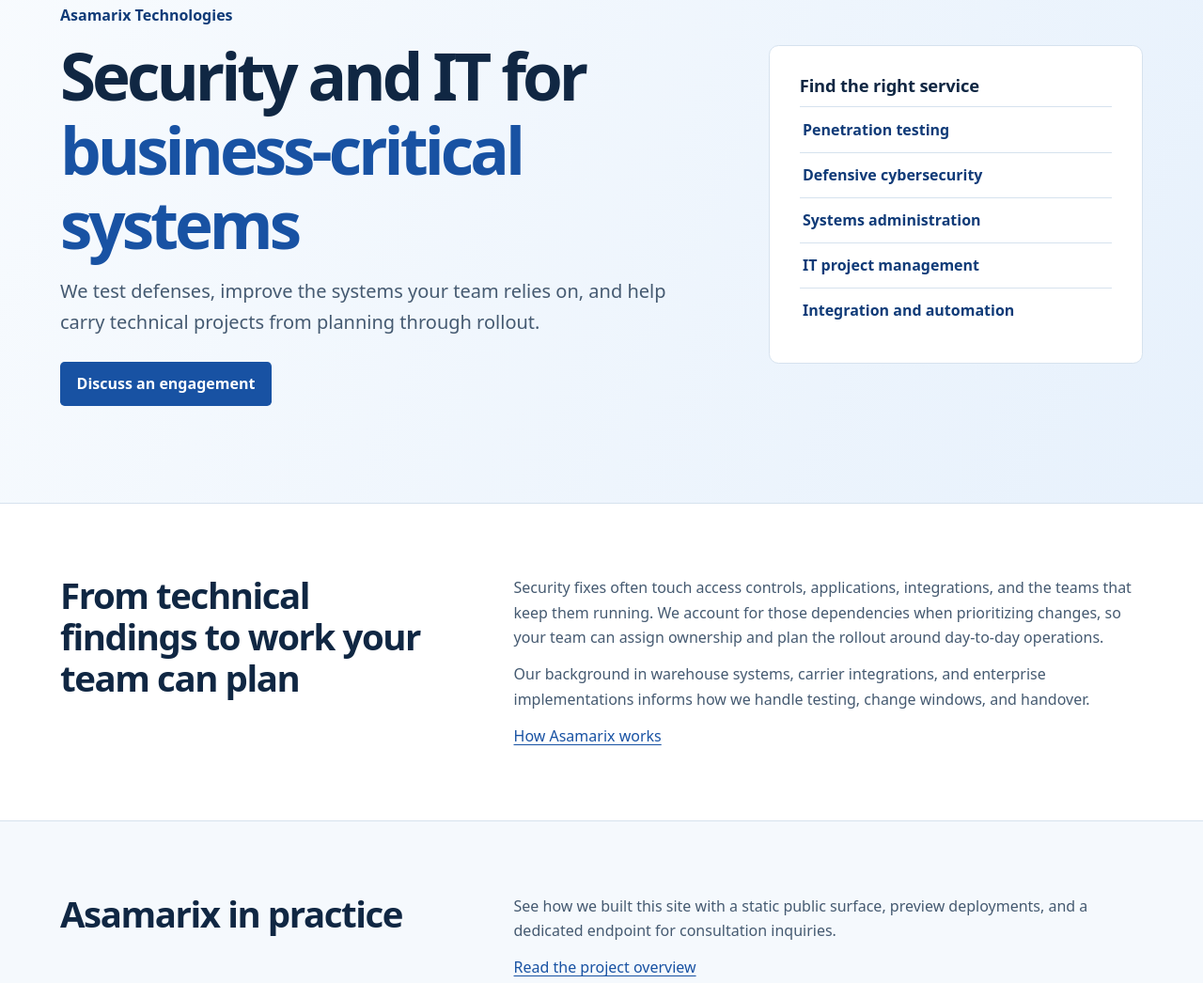
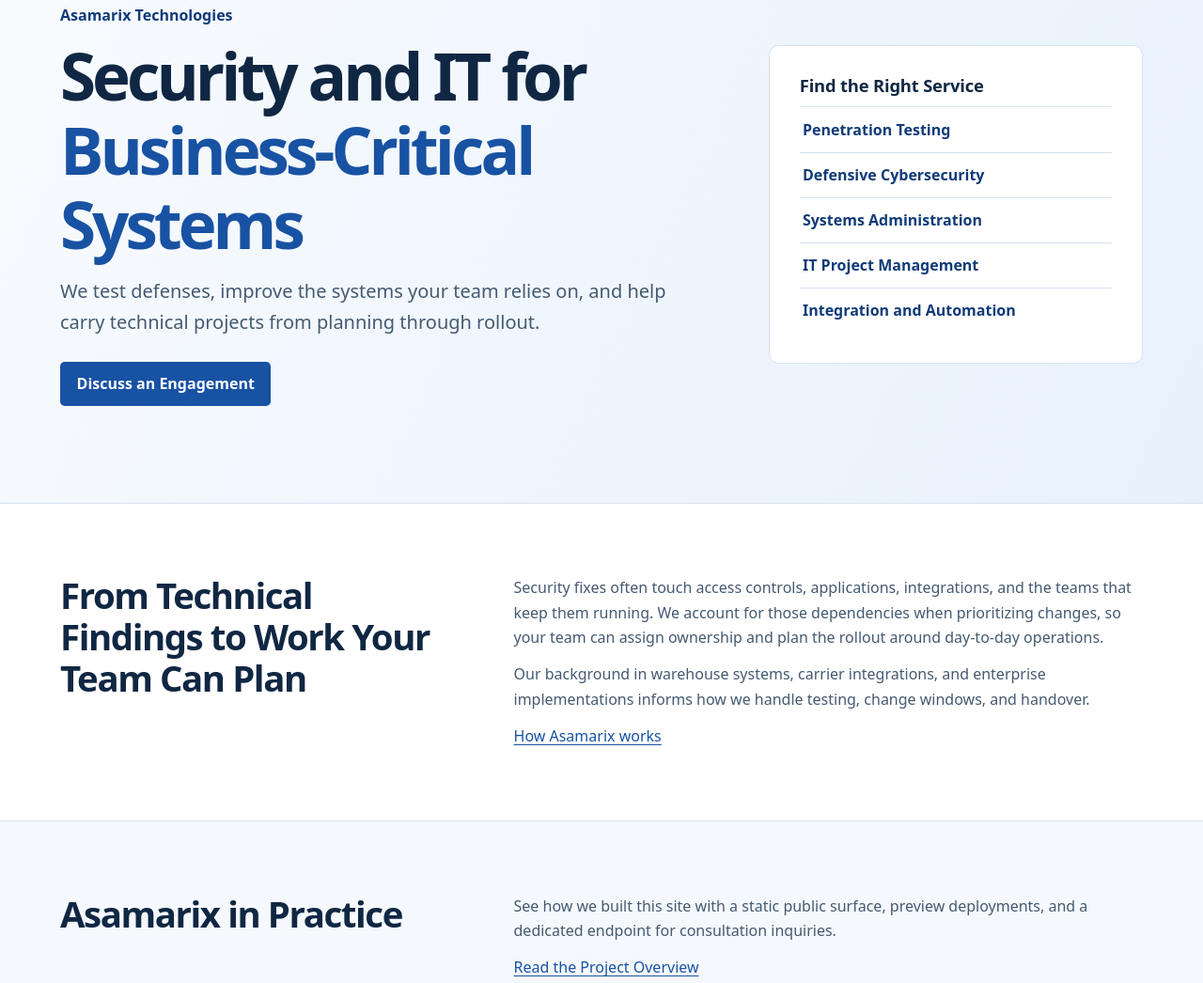
Before and after one commit to Asamarix-Technologies/Website, a plain HTML site: page asamarix-technologies/public/index.html in a window 1280 px wide. Shown: the part 204-1250 px from the top of the page at 94% size. Drawn offline with Linux system fonts and the light colour scheme.

Commit message:
Beta V1.11c

```diff
--- a/asamarix-technologies/public/index.html
+++ b/asamarix-technologies/public/index.html
@@ -29,25 +29,25 @@
       <div class="wrap hero-inner">
         <div>
           <p class="eyebrow">Asamarix Technologies</p>
-          <h1>Security and IT for <span>business-critical systems</span></h1>
+          <h1>Security and IT for <span>Business-Critical Systems</span></h1>
           <p class="lede">We test defenses, improve the systems your team relies on, and help carry technical projects from planning through rollout.</p>
-          <a class="button" href="/contact/">Discuss an engagement</a>
+          <a class="button" href="/contact/">Discuss an Engagement</a>
         </div>
         <div class="hero-panel">
-          <h2>Find the right service</h2>
+          <h2>Find the Right Service</h2>
           <ul class="service-links">
-            <li><a href="/services/#penetration-testing">Penetration testing</a></li>
-            <li><a href="/services/#defensive-security">Defensive cybersecurity</a></li>
-            <li><a href="/services/#systems-administration">Systems administration</a></li>
-            <li><a href="/services/#it-project-management">IT project management</a></li>
-            <li><a href="/services/#integration">Integration and automation</a></li>
+            <li><a href="/services/#penetration-testing">Penetration Testing</a></li>
+            <li><a href="/services/#defensive-security">Defensive Cybersecurity</a></li>
+            <li><a href="/services/#systems-administration">Systems Administration</a></li>
+            <li><a href="/services/#it-project-management">IT Project Management</a></li>
+            <li><a href="/services/#integration">Integration and Automation</a></li>
           </ul>
         </div>
       </div>
     </section>
     <section class="wrap section split" aria-labelledby="delivery">
       <div>
-        <h2 id="delivery">From technical findings to work your team can plan</h2>
+        <h2 id="delivery">From Technical Findings to Work Your Team Can Plan</h2>
       </div>
       <div class="prose">
         <p>Security fixes often touch access controls, applications, integrations, and the teams that keep them running. We account for those dependencies when prioritizing changes, so your team can assign ownership and plan the rollout around day-to-day operations.</p>
@@ -57,10 +57,10 @@
     </section>
     <section class="band">
       <div class="wrap section split">
-        <h2>Asamarix in practice</h2>
+        <h2>Asamarix in Practice</h2>
         <div class="prose">
           <p>See how we built this site with a static public surface, preview deployments, and a dedicated endpoint for consultation inquiries.</p>
-          <a href="/projects/">Read the project overview</a>
+          <a href="/projects/">Read the Project Overview</a>
         </div>
       </div>
     </section>
```
